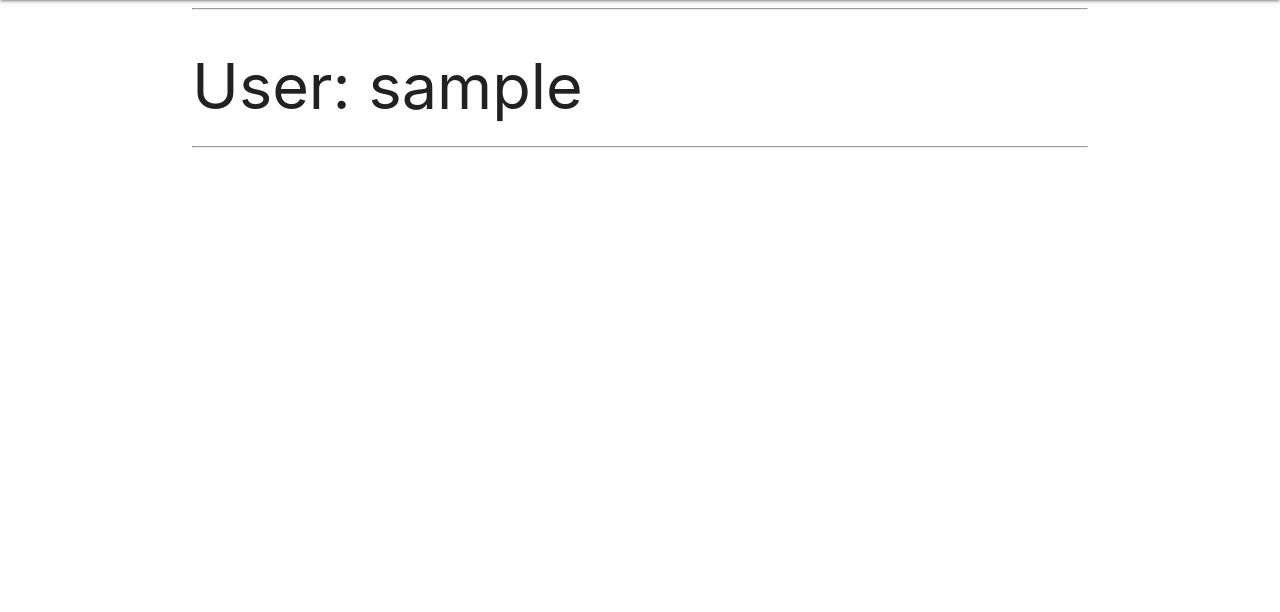
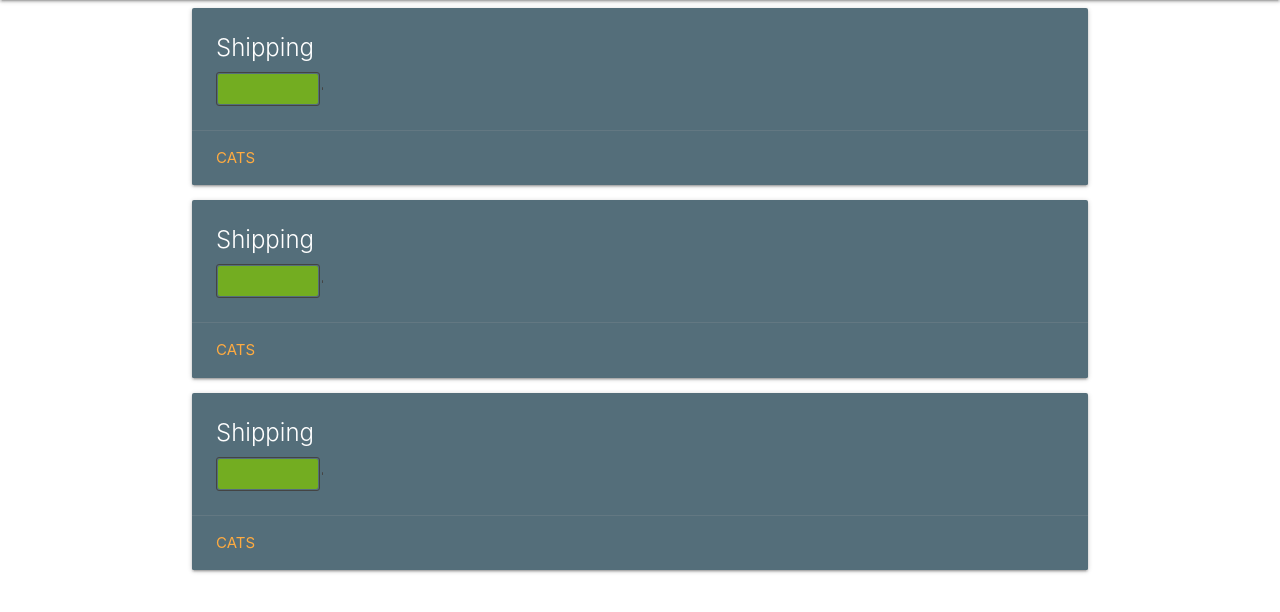
Before and after one commit to afeser/Smart-Cat-Feeding-System, a Flask app: a page that uses web/app/templates/base.html in a window 1280 px wide. Shown: the part 64-676 px from the top of the page. Run offline with Flask 2, Linux system fonts and the light colour scheme; the visitor is signed in with stand-in values (Sample User, id 1); data comes from the database, SQL or seed files in the repository; data that the repository does not hold is empty.

Commit message:
add dummy cards

```diff
--- a/web/app/models.py
+++ b/web/app/models.py
@@ -42,11 +42,20 @@ class Device(db.Model):
 class Cat(db.Model):
     id = db.Column(db.Integer, primary_key=True)
     name = db.Column(db.String(64), index=True, default='name')
-    last_feeding_time = db.Column(db.DateTime, index=True, default=datetime.utcnow)
+    last_feeding_time = db.Column(db.DateTime, index=True, default=datetime.utcnow())
     device_id = db.Column(db.Integer, db.ForeignKey('device.id'))
 
     def set_name(self, name):
         self.name = name
+
+    def get_time_after_last_feeding(self):
+        diff = datetime.utcnow() - self.last_feeding_time
+        if diff.days != 0:
+            return str(diff.days) + ' day(s) ago'
+        elif diff.seconds > 3600:
+            return str(diff.seconds // 3600) + ' hour(s) ago'
+        else:
+            return str(diff.seconds) + ' second(s) ago'
 
     def __repr__(self):
         return '<Cat {}>'.format(self.name)
--- a/web/app/routes.py
+++ b/web/app/routes.py
@@ -41,7 +41,8 @@ def user(username):
     device_ids = []
     for device in devices:
         device_ids.append(device.id)
-    return render_template('user.html', title=user.username, devices=devices, device_ids=device_ids)
+    title = user.username + ' - Devices'
+    return render_template('user.html', title=title, devices=devices, device_ids=device_ids)
 
 @app.route('/user/<username>/<device_id>')
 @login_required
@@ -50,9 +51,12 @@ def device(username,device_id):
     device = user.devices.filter_by(id=device_id).first()
     cats = device.cats
     cat_ids = []
+    cat_last_feds = []
     for cat in cats:
         cat_ids.append(cat.id)
-    return render_template('device.html', title=device.location, device=device, cats=cats,cat_ids=cat_ids)
+        cat_last_feds.append(cat.get_time_after_last_feeding())
+    title = user.username + ' - ' + device.location
+    return render_template('device.html', title=title, device=device, cats=cats, cat_ids=cat_ids, cat_last_feds=cat_last_feds)
 
 @app.route('/user/<username>/<device_id>/<cat_id>')
 @login_required
--- a/web/app/templates/base.html
+++ b/web/app/templates/base.html
@@ -47,12 +47,13 @@
   height: 30px;
 }
 
+.nav-wrapper .brand-logo svg {
+  height: 64px;
+}
+
         </style>
     </head>
     <body>
-
-
-
       <nav>
     <div class="nav-wrapper">
       <a href="{{ url_for('index') }}" class="brand-logo">Felerest</a>
@@ -78,7 +79,6 @@
   </ul>
   <div class="container">
 
-        <hr>
         {% with messages = get_flashed_messages() %}
         {% if messages %}
         <ul>
--- a/web/app/templates/user.html
+++ b/web/app/templates/user.html
@@ -1,8 +1,6 @@
 {% extends "base.html" %}
 
 {% block content %}
-    <h1>User: {{ current_user.username }}</h1>
-    <hr>
     {% for device in devices %}
   <div class="row">
     <div class="col s12 m6">
@@ -19,6 +17,48 @@
         </div>
       </div>
     </div>
-  </div>
     {% endfor %}
+      <div class="col s12 m6">
+        <div class="card blue-grey darken-1">
+          <div class="card-content white-text">
+            <span class="card-title">Shipping</span>
+            <div class="batteryContainer">
+              <div class="batteryOuter"><div id="batteryLevel" style="width:100px"></div></div>
+              <div class="batteryBump"></div>
+            </div>
+          </div>
+          <div class="card-action">
+            <a href="#">Cats</a>
+          </div>
+        </div>
+      </div>
+      <div class="col s12 m6">
+        <div class="card blue-grey darken-1">
+          <div class="card-content white-text">
+            <span class="card-title">Shipping</span>
+            <div class="batteryContainer">
+              <div class="batteryOuter"><div id="batteryLevel" style="width:100px"></div></div>
+              <div class="batteryBump"></div>
+            </div>
+          </div>
+          <div class="card-action">
+            <a href="#">Cats</a>
+          </div>
+        </div>
+      </div>
+      <div class="col s12 m6">
+        <div class="card blue-grey darken-1">
+          <div class="card-content white-text">
+            <span class="card-title">Shipping</span>
+            <div class="batteryContainer">
+              <div class="batteryOuter"><div id="batteryLevel" style="width:100px"></div></div>
+              <div class="batteryBump"></div>
+            </div>
+          </div>
+          <div class="card-action">
+            <a href="#">Cats</a>
+          </div>
+        </div>
+      </div>
+    </div>
 {% endblock %}
```
Also changed, not shown: web/app/templates/device.html (+18 -7 lines), web/app/img/logo.jpeg (added), web/app/img/logo.png (added), web/app/templates/logo.png (added).
